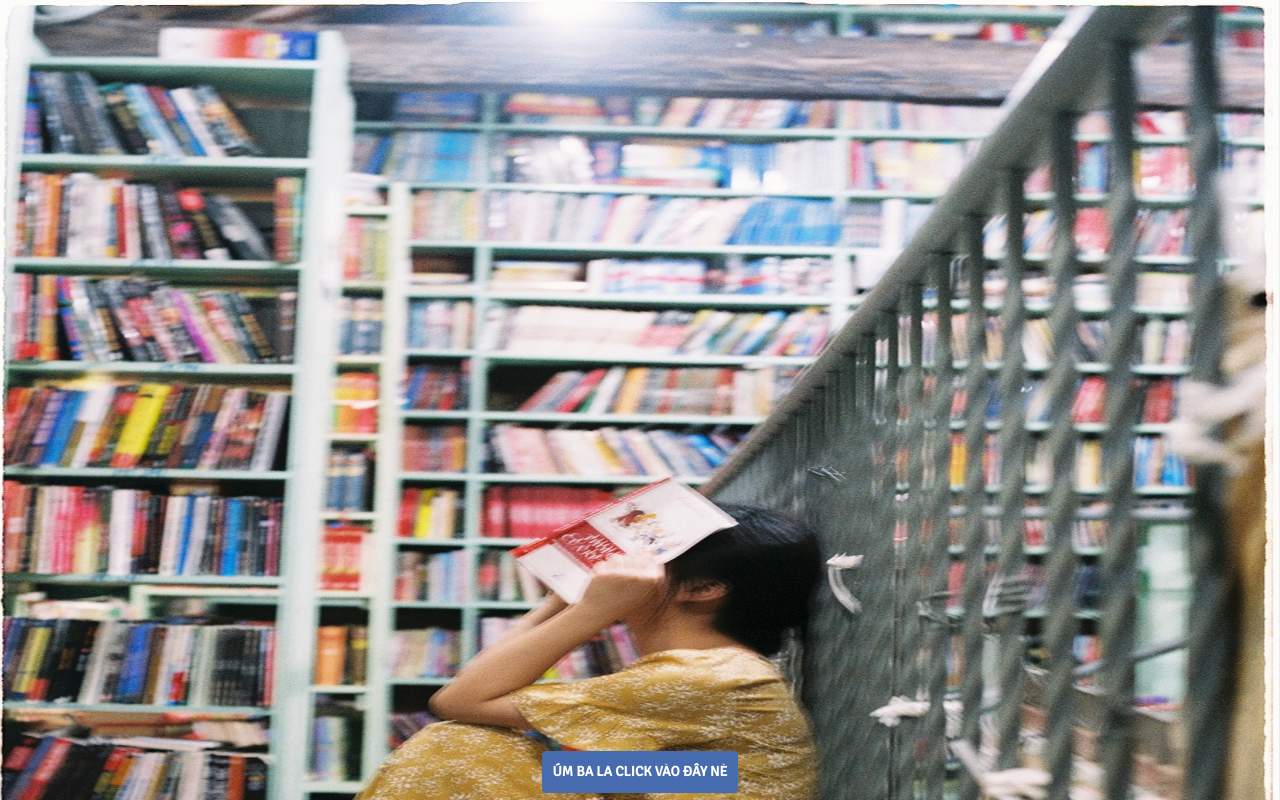
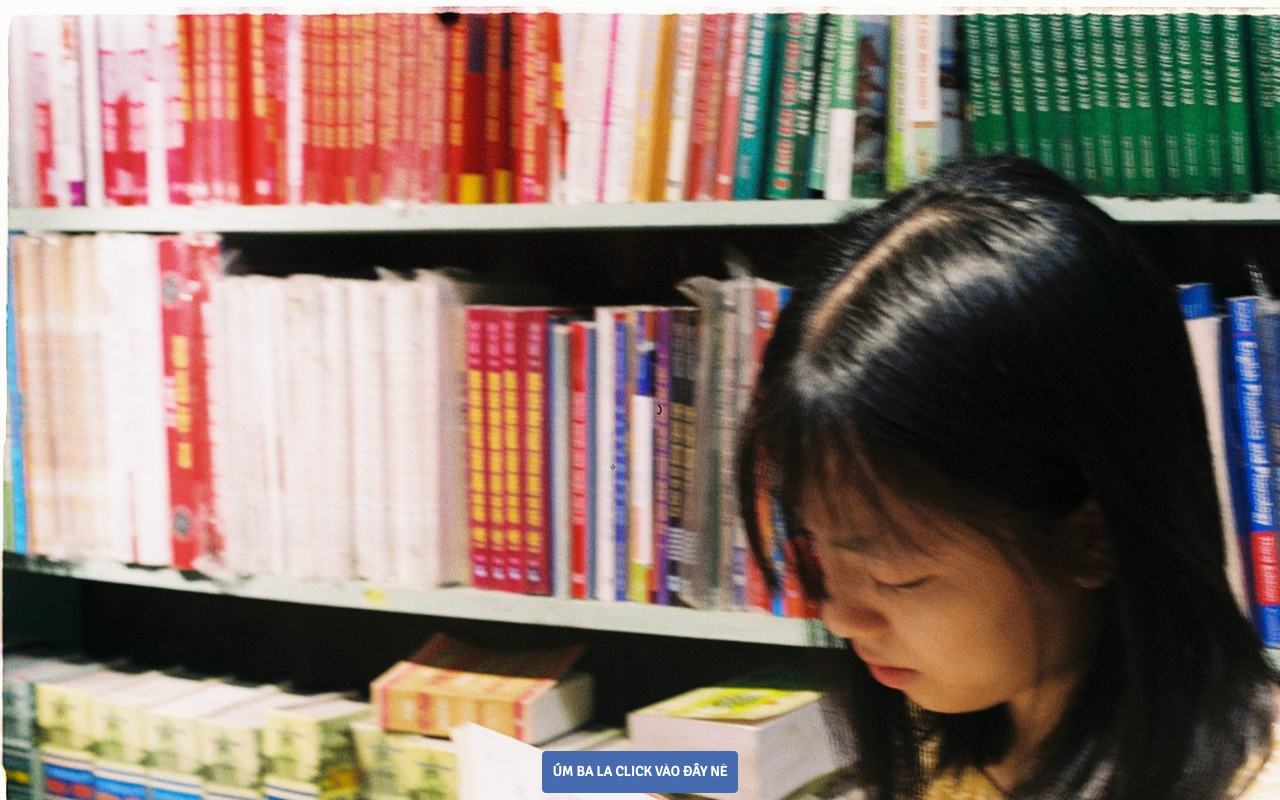
Before and after one commit to leonero2807/happybirthday, a website: page index.html in a window 1280 px wide. Drawn offline with nearby package versions, Linux system fonts and the light colour scheme.

Commit message:
Update index.html

```diff
--- a/index.html
+++ b/index.html
@@ -14,7 +14,7 @@
 	  background-size: 100% 100%;
 	}
 	</style> -->
-<img src="ha.jpg" id="bg" alt="">
+<img src="ha5.jpg" id="bg" alt="">
 
 
 	<meta charset="UTF-8" />
```
